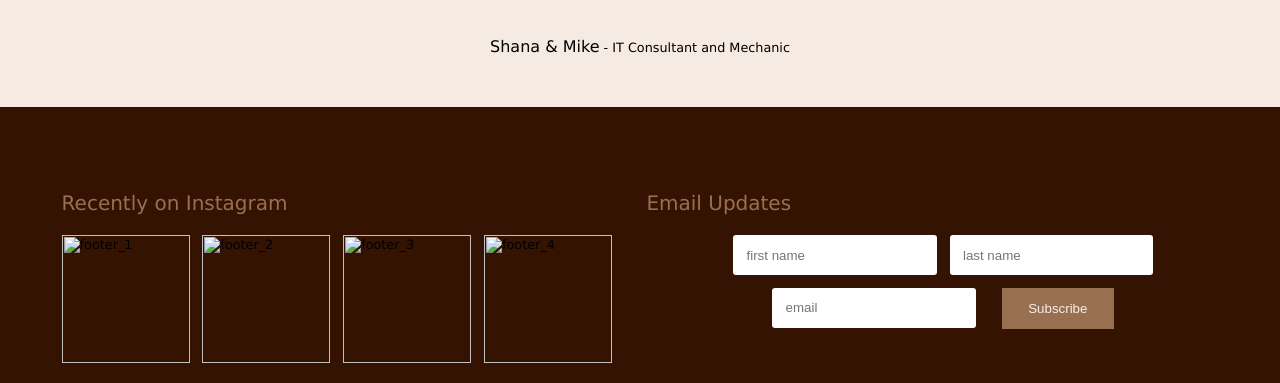
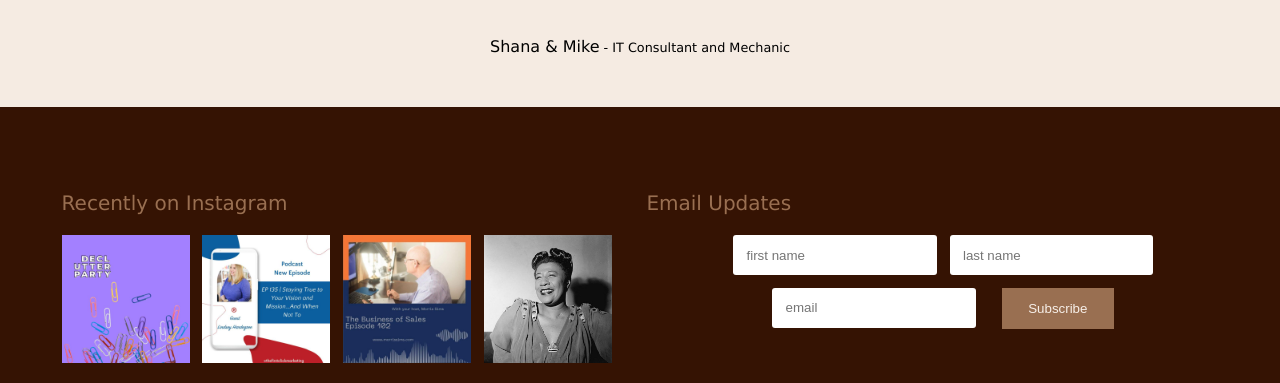
Before and after one commit to l-Oskar/test_modi, a plain HTML site: page index.html in a window 1280 px wide. Shown: the part 1930-2313 px from the top of the page. Drawn offline with Linux system fonts and the light colour scheme; the site is published under a folder, as on GitHub Pages, so addresses that start at the root find nothing.

Commit message:
fix path

```diff
--- a/index.html
+++ b/index.html
@@ -10,7 +10,7 @@
       <div class="container">
         <div class="header__inner">
           <a class="logo" href="#">
-            <img class="site__logo" src="/img/logo.png" alt="site_logo" />
+            <img class="site__logo" src="./img/logo.png" alt="site_logo" />
           </a>
           <nav class="menu">
             <button id="burger" class="menu__burger" aria-label="Toggle menu">
@@ -151,10 +151,10 @@
           <div class="footer__container__left">
             <h3 class="footer__title">Recently on Instagram</h3>
             <div class="photos_block">
-              <img src="/img/footer_1.jpg" alt="footer_1" />
-              <img src="/img/footer_2.jpg" alt="footer_2" />
-              <img src="/img/footer_3.jpg" alt="footer_3" />
-              <img src="/img/footer_4.jpg" alt="footer_4" />
+              <img src="./img/footer_1.jpg" alt="footer_1" />
+              <img src="./img/footer_2.jpg" alt="footer_2" />
+              <img src="./img/footer_3.jpg" alt="footer_3" />
+              <img src="./img/footer_4.jpg" alt="footer_4" />
             </div>
             <button class="footer__left__button">
               <svg
```
